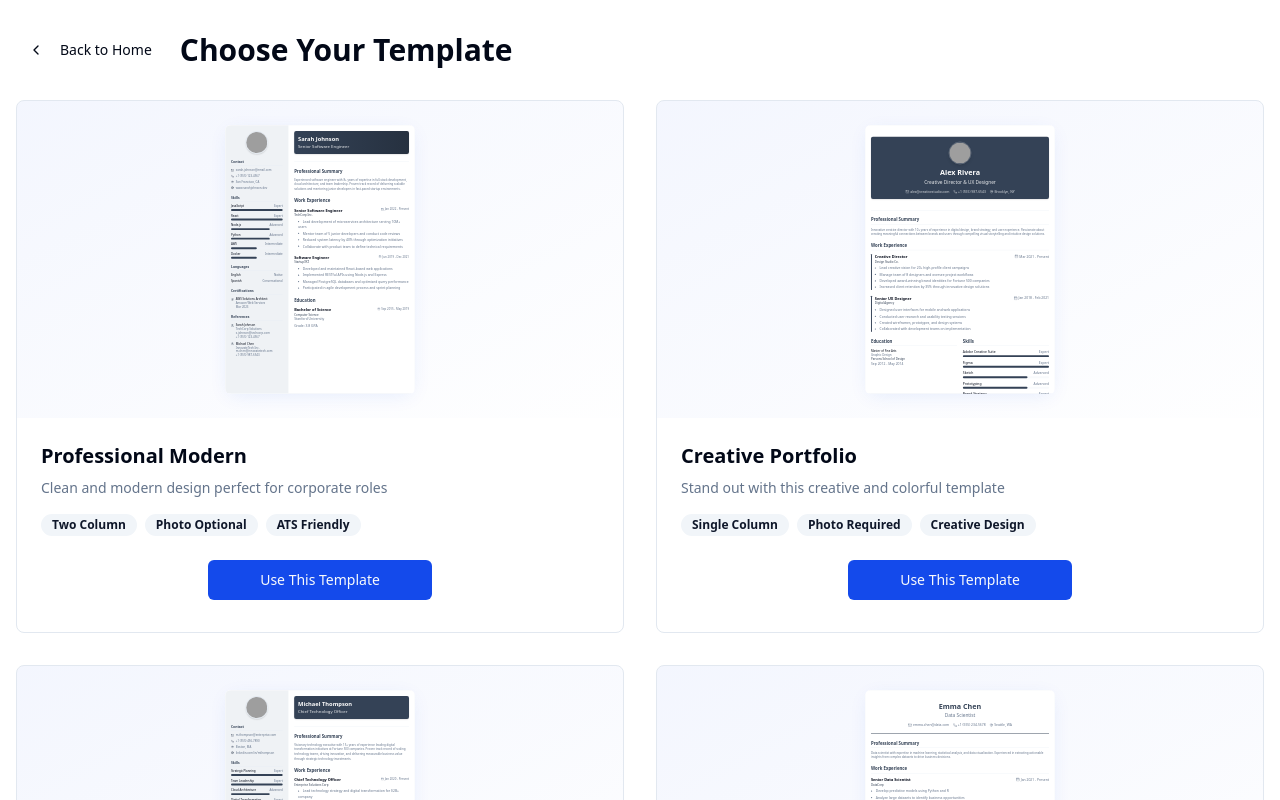
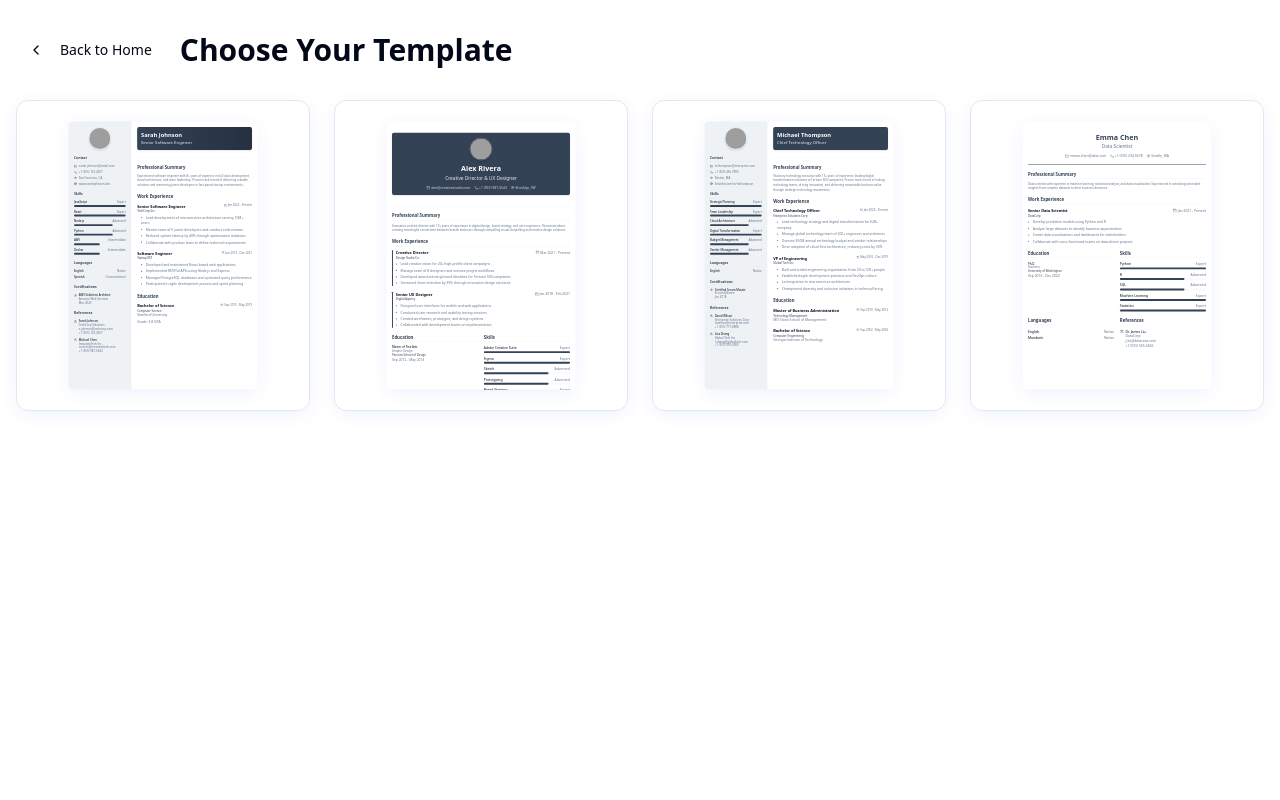
Before and after one commit to Paul1342/build-my-cv-showcase-10, a React (Vite) app: page /cv-builder in a window 1280 px wide. Shown: the top 800 px of the page. Built offline with nearby package versions, Linux system fonts and the light colour scheme; grey boxes are pictures that could not be loaded.

Commit message:
Code edited in Lovable Code Editor
Edited UI in Lovable

```diff
--- a/src/pages/CVBuilder.tsx
+++ b/src/pages/CVBuilder.tsx
@@ -1,7 +1,5 @@
 import { useState, useRef, useEffect } from "react";
 import { Button } from "@/components/ui/button";
-import { Card } from "@/components/ui/card";
-import { Badge } from "@/components/ui/badge";
 import { ChevronLeft, Download, Eye, Palette } from "lucide-react";
 import { Link } from "react-router-dom";
 import CVEditor from "@/components/CVEditor";
@@ -13,10 +11,10 @@ import { useToast } from "@/hooks/use-toast";
 import html2pdf from "html2pdf.js";
 
 const templates: CVTemplate[] = [
-  { id: "professional", name: "Professional Modern", description: "Clean and modern design perfect for corporate roles", features: ["Two Column", "Photo Optional", "ATS Friendly"], hasPhoto: true, columns: 2, color: "blue" },
-  { id: "creative", name: "Creative Portfolio", description: "Stand out with this creative and colorful template", features: ["Single Column", "Photo Required", "Creative Design"], hasPhoto: true, columns: 1, color: "purple" },
-  { id: "executive", name: "Executive Elite", description: "Sophisticated design for senior-level positions", features: ["Two Column", "Photo Optional", "Elegant"], hasPhoto: true, columns: 2, color: "green" },
-  { id: "minimal", name: "Minimalist Clean", description: "Simple and clean design that focuses on content", features: ["Single Column", "No Photo", "Minimal"], hasPhoto: false, columns: 1, color: "gray" }
+  { id: "professional", name: "Professional Modern", description: "", features: [], hasPhoto: true, columns: 2, color: "blue" },
+  { id: "creative",     name: "Creative Portfolio",   description: "", features: [], hasPhoto: true, columns: 1, color: "purple" },
+  { id: "executive",    name: "Executive Elite",      description: "", features: [], hasPhoto: true, columns: 2, color: "green" },
+  { id: "minimal",      name: "Minimalist Clean",     description: "", features: [], hasPhoto: false, columns: 1, color: "gray" }
 ];
 
 const initialCVData: CVData = {
@@ -31,12 +29,12 @@ const initialCVData: CVData = {
 };
 
 const colorOptions = [
-  { value: "slate", label: "Slate", color: "hsl(215 25% 27%)" },
-  { value: "rose", label: "Rose", color: "hsl(11 70% 84%)" },
+  { value: "slate",   label: "Slate",   color: "hsl(215 25% 27%)" },
+  { value: "rose",    label: "Rose",    color: "hsl(11 70% 84%)" },
   { value: "emerald", label: "Emerald", color: "hsl(164 44% 80%)" },
-  { value: "amber", label: "Gray", color: "hsl(0 0% 49%)" },
-  { value: "blue", label: "Blue", color: "hsl(217 91% 60%)" },
-  { value: "orange", label: "Orange", color: "hsl(20 90% 48%)" }
+  { value: "amber",   label: "Gray",    color: "hsl(0 0% 49%)" },
+  { value: "blue",    label: "Blue",    color: "hsl(217 91% 60%)" },
+  { value: "orange",  label: "Orange",  color: "hsl(20 90% 48%)" }
 ];
 
 const CVBuilder = () => {
@@ -88,7 +86,6 @@ const CVBuilder = () => {
     try {
       toast({ title: "Generating PDF...", description: "Please wait while we create your CV." });
 
-      // Ensure fonts & images are ready to avoid reflow differences
       if ("fonts" in document) {
         try { await (document as any).fonts.ready; } catch {}
       }
@@ -114,6 +111,9 @@ const CVBuilder = () => {
     }
   };
 
+  // ===========================
+  // Template chooser (thumbnails are the buttons)
+  // ===========================
   if (!selectedTemplate) {
     return (
       <div className="min-h-screen bg-background">
@@ -123,31 +123,34 @@ const CVBuilder = () => {
             <h1 className="text-3xl font-bold text-foreground">Choose Your Template</h1>
           </div>
 
-          <div className="grid md:grid-cols-2 gap-8">
+          <div className="grid sm:grid-cols-2 lg:grid-cols-3 xl:grid-cols-4 gap-6">
             {templates.map((template) => {
               const sampleData = getSampleDataForTemplate(template.id);
 
               // Thumbnail sizing
               const A4_W = 794;
               const A4_H = 1123;
-              const THUMB_W = 190;                // tweak 160–220 to taste
-              const scale = THUMB_W / A4_W;
-              const THUMB_H = Math.round(A4_H * scale);
+              const THUMB_W = 190; // tweak 160–220 if you want bigger/smaller
+              const scale    = THUMB_W / A4_W;
+              const THUMB_H  = Math.round(A4_H * scale);
 
               return (
-                <Card
+                <div
                   key={template.id}
-                  className="group overflow-hidden shadow-card hover:shadow-elegant transition-all duration-300 hover:-translate-y-2"
+                  role="button"
+                  tabIndex={0}
+                  onClick={() => handleTemplateSelect(template.id)}
+                  onKeyDown={(e) => (e.key === "Enter" || e.key === " ") && handleTemplateSelect(template.id)}
+                  className="group cursor-pointer rounded-xl border border-border bg-card/60 hover:bg-card transition-smooth shadow-card hover:shadow-elegant outline-none focus:ring-2 focus:ring-primary/40"
                 >
-                  {/* Thumbnail */}
-                  <div className="bg-gradient-to-br from-primary/5 to-secondary/5 p-6 flex items-center justify-center min-h-[220px]">
+                  <div className="p-5 flex items-center justify-center">
                     <div
                       className="rounded-md shadow-card bg-white"
                       style={{
                         width: THUMB_W,
                         height: THUMB_H,
                         overflow: "hidden",
-                        position: "relative",
+                        position: "relative"
                       }}
                     >
                       <div
@@ -158,47 +161,14 @@ const CVBuilder = () => {
                           transformOrigin: "top left",
                           position: "absolute",
                           top: 0,
-                          left: 0,
+                          left: 0
                         }}
                       >
                         <CVPreview data={sampleData} template={template} isPreview />
                       </div>
                     </div>
                   </div>
-
-                  {/* Info + narrower content column */}
-                  <div className="p-6 pb-8">
-                    <div className="max-w-[560px] mx-auto space-y-4">
-                      <div>
-                        <h3 className="text-xl font-semibold text-foreground mb-2">
-                          {template.name}
-                        </h3>
-                        <p className="text-sm text-muted-foreground">
-                          {template.description}
-                        </p>
-                      </div>
-
-                      <div className="flex flex-wrap gap-2">
-                        {template.features.map((feature, i) => (
-                          <Badge key={i} variant="secondary" className="text-xs">
-                            {feature}
-                          </Badge>
-                        ))}
-                      </div>
-
-                      {/* Smaller, centered button */}
-                      <div className="pt-2">
-                        <Button
-                          variant="default"
-                          className="w-full sm:w-56 mx-auto block justify-center"
-                          onClick={() => handleTemplateSelect(template.id)}
-                        >
-                          Use This Template
-                        </Button>
-                      </div>
-                    </div>
-                  </div>
-                </Card>
+                </div>
               );
             })}
           </div>
@@ -207,6 +177,9 @@ const CVBuilder = () => {
     );
   }
 
+  // ===========================
+  // Builder / Preview / Export
+  // ===========================
   const currentTemplate = templates.find(t => t.id === selectedTemplate)!;
 
   return (
@@ -272,11 +245,7 @@ const CVBuilder = () => {
         {previewMode ? (
           <div className="flex justify-center">
             <div ref={pdfRef} className="cv-page">
-              <CVPreview
-                data={cvData}
-                template={{ ...currentTemplate, color: templateColor }}
-                isPDF
-              />
+              <CVPreview data={cvData} template={{ ...currentTemplate, color: templateColor }} isPDF />
             </div>
           </div>
         ) : (
@@ -291,11 +260,7 @@ const CVBuilder = () => {
               />
             </div>
             <div className="flex flex-col overflow-hidden">
-              <div
-                ref={previewContainerRef}
-                className="flex justify-center"
-                style={{ overflow: "hidden" }}
-              >
+              <div ref={previewContainerRef} className="flex justify-center" style={{ overflow: "hidden" }}>
                 <div
                   ref={!previewMode ? pdfRef : undefined}
                   style={{
@@ -319,11 +284,7 @@ const CVBuilder = () => {
         {/* Hidden A4 export node (off-screen but fully rendered at A4) */}
         <div aria-hidden="true" style={{ position: "fixed", top: 0, left: "-10000px", zIndex: -1 }}>
           <div ref={exportRef} className="cv-page">
-            <CVPreview
-              data={cvData}
-              template={{ ...currentTemplate, color: templateColor }}
-              isPDF
-            />
+            <CVPreview data={cvData} template={{ ...currentTemplate, color: templateColor }} isPDF />
           </div>
         </div>
       </div>
```
